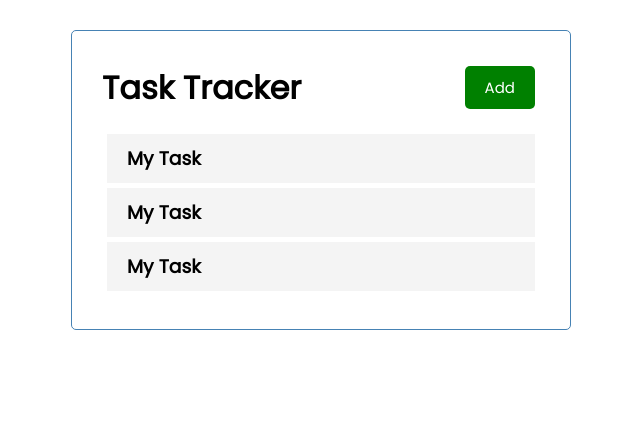
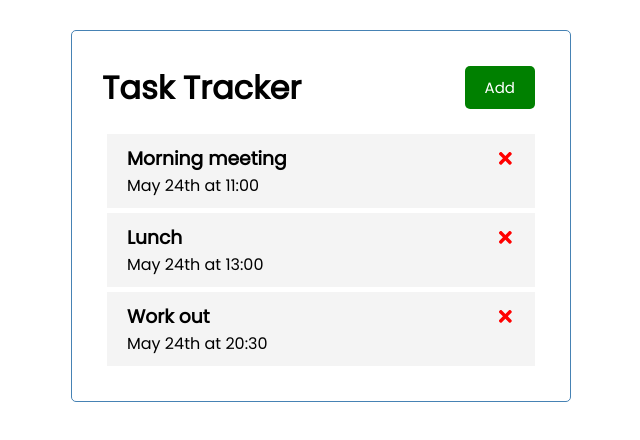
Before and after one commit to Jiyeonmoon814/react-crash-course-2021, a React (Create React App) app: page / in a window 1280 px wide. Shown: the top 440 px of the page, without its empty margins (319-959 px from the left). Built offline with nearby package versions, Linux system fonts and the light colour scheme.

Commit message:
add react-icons

```diff
--- a/src/components/Task.js
+++ b/src/components/Task.js
@@ -1,7 +1,11 @@
-export const Task = () => {
+import {FaTimes} from 'react-icons/fa'
+
+export const Task = ({task}) => {
     return (
         <div className='task'>
-            <h3>My Task</h3>
+            <h3>{task.text} <FaTimes style={{color:'red', cursor:'pointer'}}/>
+            </h3>
+            <p>{task.day}</p>
         </div>
     )
 }
```
